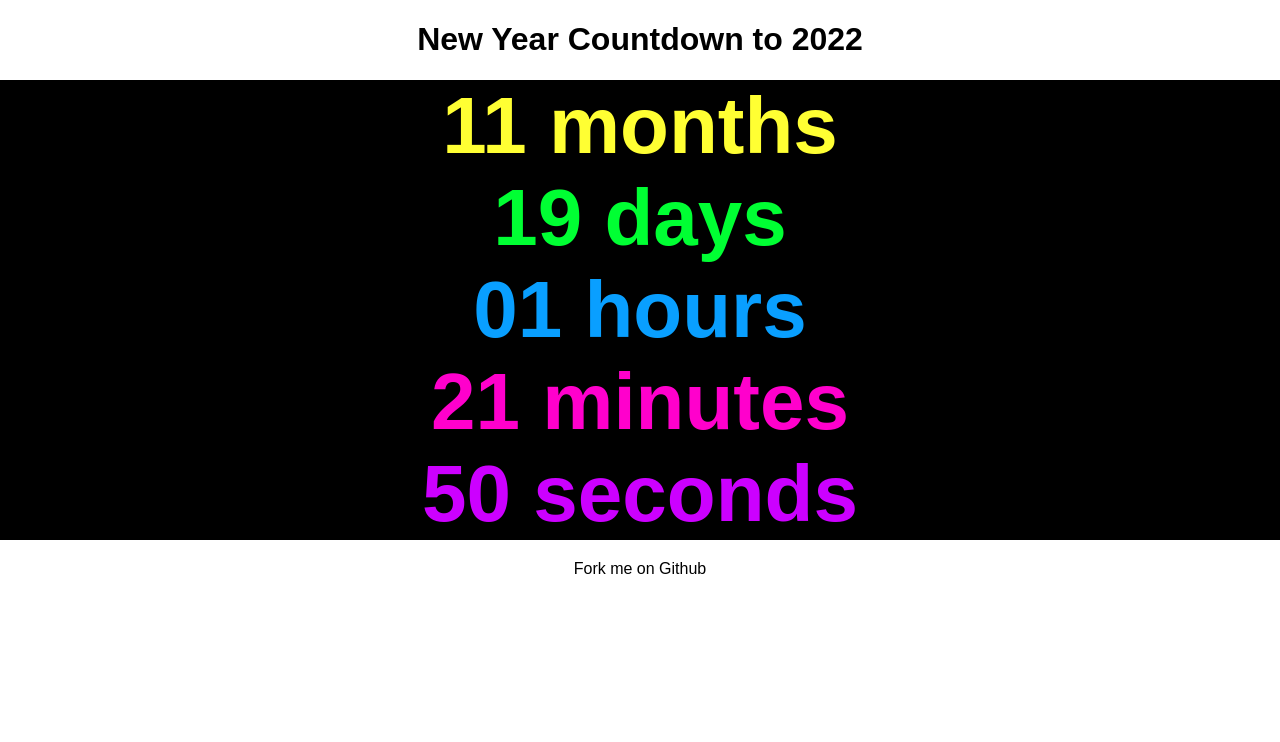
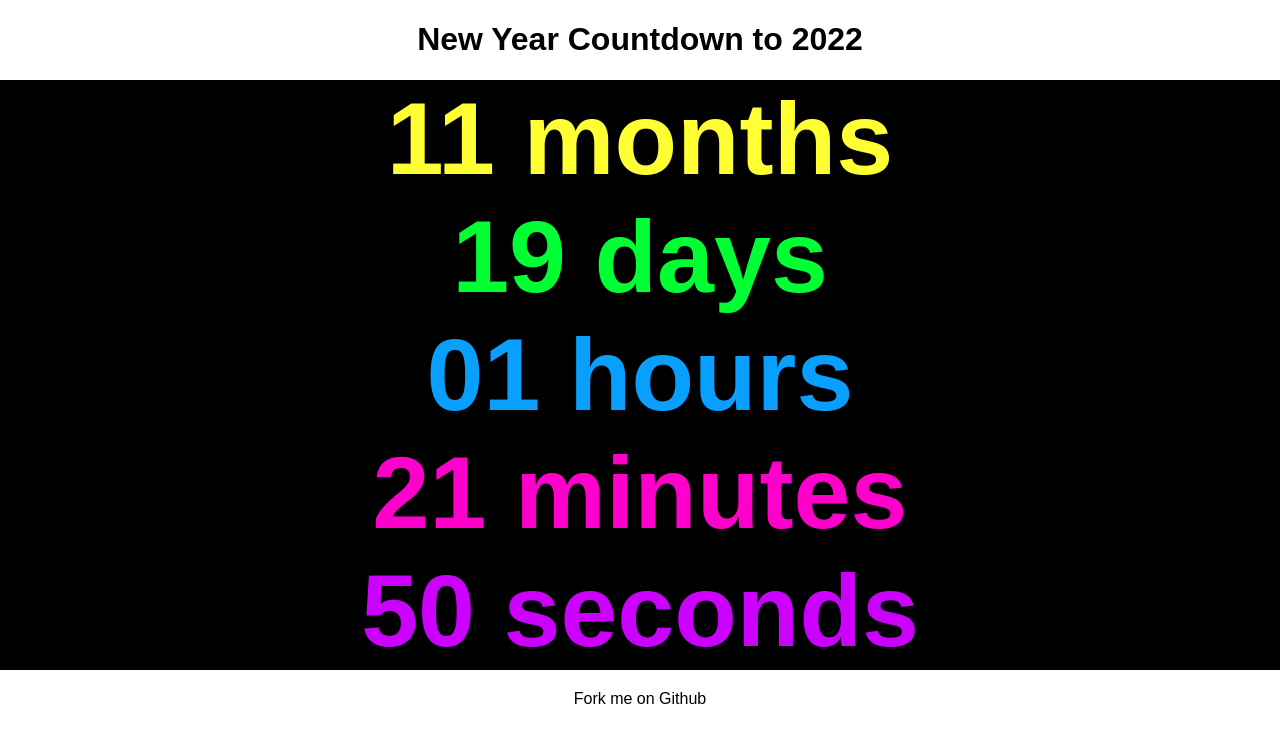
Before and after one commit to Gurenax/react-new-year-countdown, a React (Create React App) app: page / in a window 1280 px wide. Shown: the top 742 px of the page. Built offline with nearby package versions, Linux system fonts and the light colour scheme.

Commit message:
Update font size

```diff
--- a/src/components/StyledText/styled.js
+++ b/src/components/StyledText/styled.js
@@ -6,6 +6,10 @@ export const Container = styled.h2`
   margin: 0;
   ${({ backgroundColour }) => `${getColour(backgroundColour, 'background')}`}
   ${({ textColour }) => `${getColour(textColour, 'text')}`}
+  font-size: 8vw;
+  @media (max-width: 600px) {
+    font-size: 15vw;
+  }
 `;
 
 const getColour = (inputColour, type) => {
```
